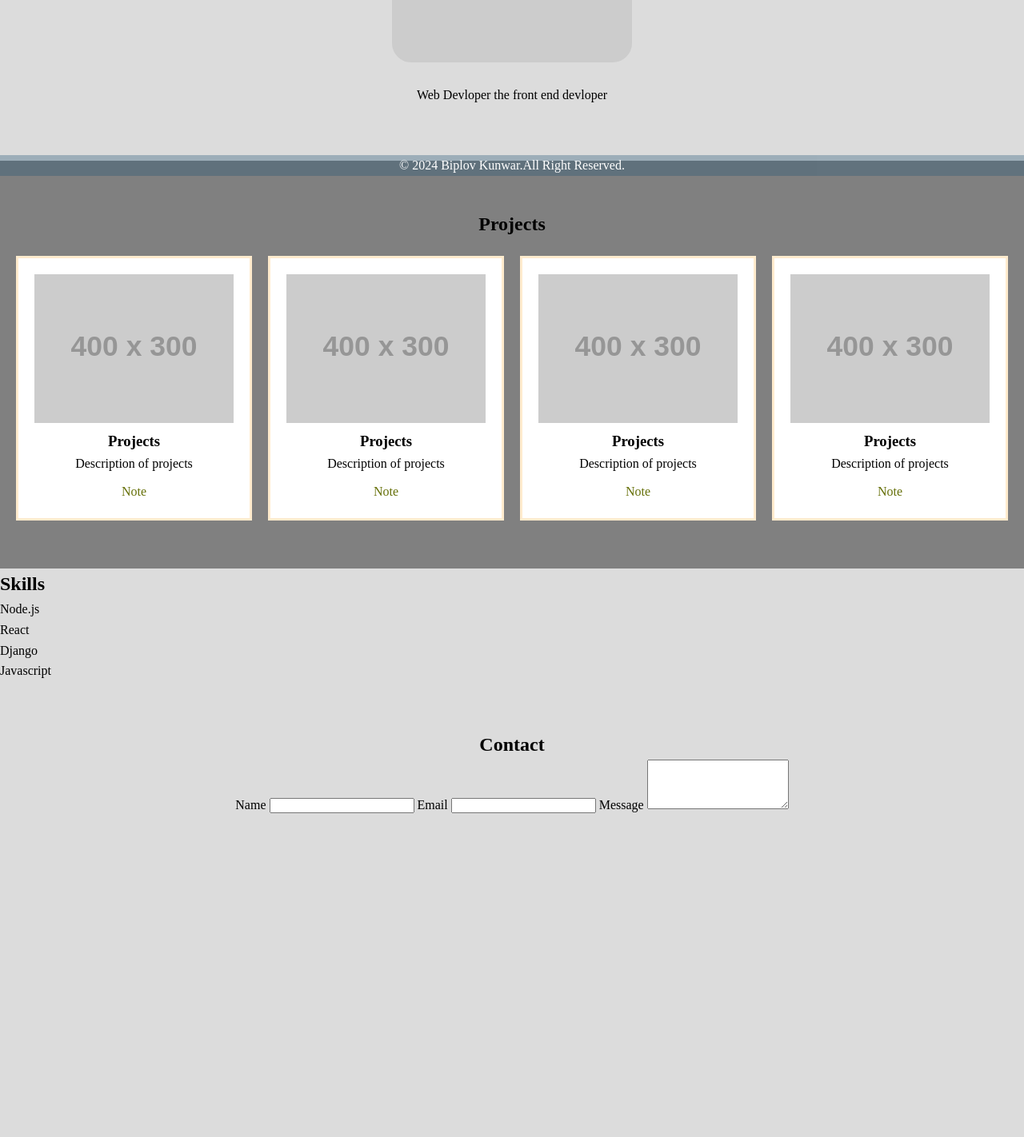
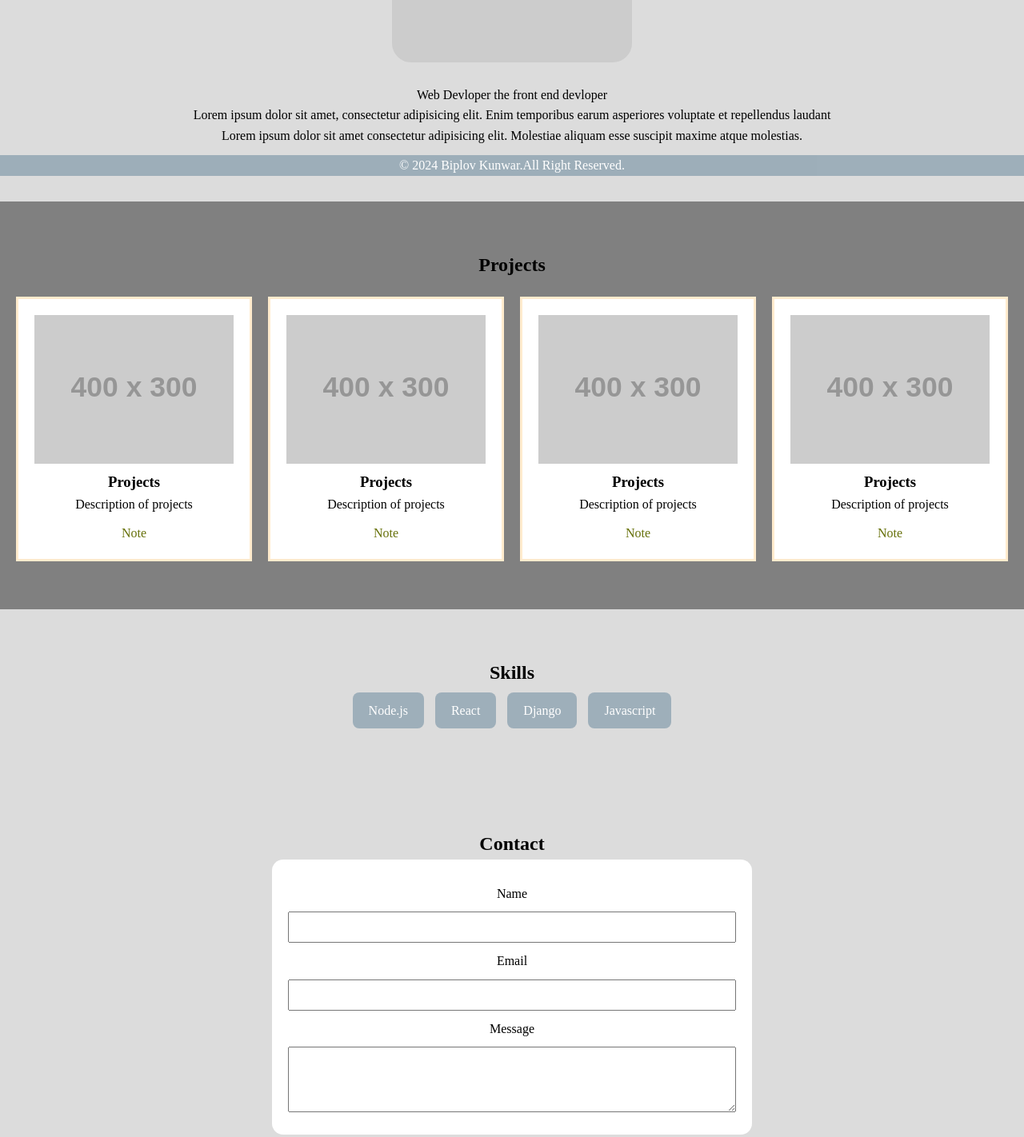
Before and after one commit to biplovknwr/final_project, a plain HTML site: page index.html in a window 1280 px wide. Shown: the part 580-2002 px from the top of the page at 80% size. Before the commit the page ends 1660 px from the top, so only its background shows below. Drawn offline with Linux system fonts and the light colour scheme; placeholder pictures from the web are drawn by us.

Commit message:
Update index.html

```diff
--- a/index.html
+++ b/index.html
@@ -39,6 +39,8 @@
         </div>
         <div class="about-text">
             <p>Web Devloper the front end devloper</p>
+            <p>Lorem ipsum dolor sit amet, consectetur adipisicing elit. Enim temporibus earum asperiores voluptate et repellendus laudant</p>
+             <p>Lorem ipsum dolor sit amet consectetur adipisicing elit. Molestiae aliquam esse suscipit maxime atque molestias.</p>
         </div>
     </div>
      </Section>
@@ -82,7 +84,7 @@
 
 
      <!-- skill section -->
-<section id="skills" class="section.skills">
+<section id="skills" class="section skills">
     <h2>Skills</h2>
     <ul>
         <li>Node.js</li>
@@ -97,7 +99,7 @@
      <!-- contact section  -->
 <section id="contact" class="section contact">
     <h2>Contact</h2>
-    <form >
+    <form class="contact-form" >
         <label for="name">Name</label>
         <input type="text" id="name" required>
 
```
